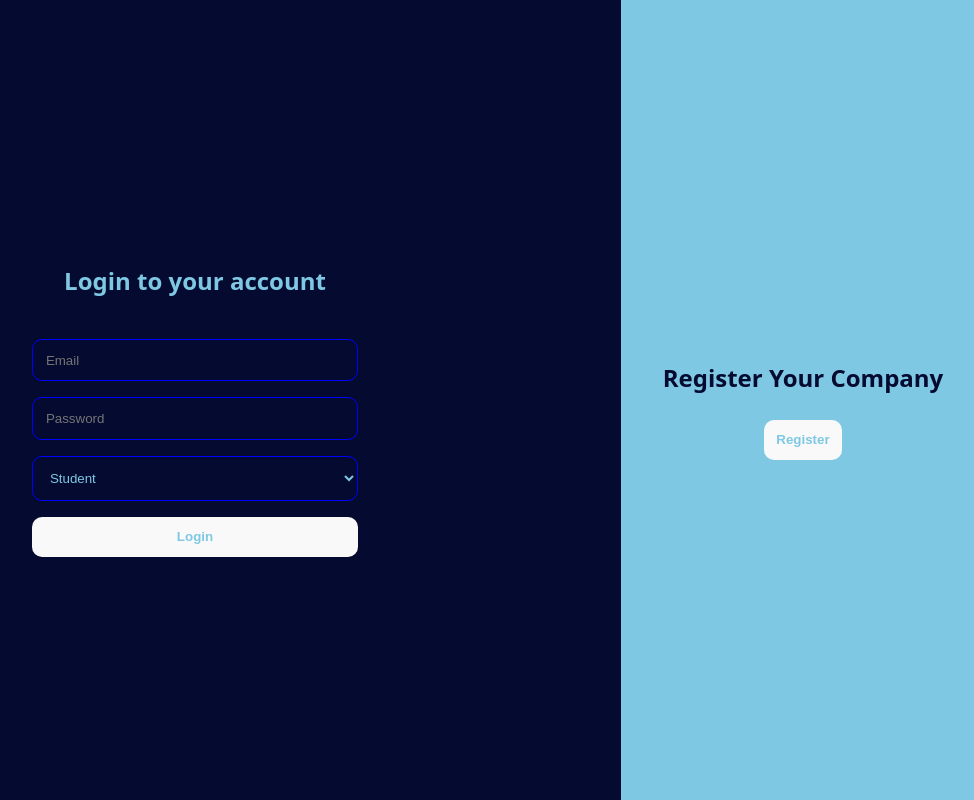
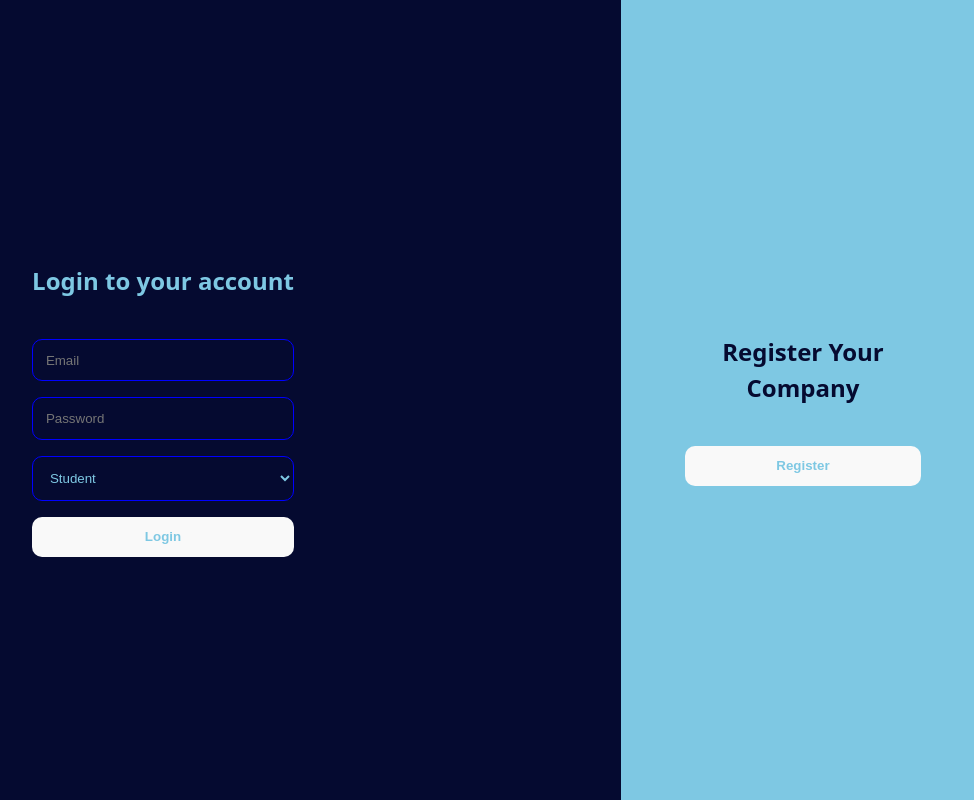
Before and after one commit to AhmedK3019/Internship-Web-Application, a React (Vite) app in the folder kafr-el-sheikh-el-7abeeba/: page / in a window 1280 px wide. Shown: the whole page, without its empty margins (295-1269 px from the left). Built offline with nearby package versions, Linux system fonts and the light colour scheme.

Commit message:
Updated Login

```diff
--- a/kafr-el-sheikh-el-7abeeba/src/Login.jsx
+++ b/kafr-el-sheikh-el-7abeeba/src/Login.jsx
@@ -1,5 +1,7 @@
 import React, { useState } from 'react';
 import './index.css';
+import Register from './Register'
+
 
 const Login = () => {
   const [email, setEmail] = useState('');
@@ -14,6 +16,12 @@ const Login = () => {
       return;
     }
     setMessage(`Logged in successfully as ${role} !`);
+  };
+
+  const handleRegister = (e) => {
+    return(
+       <Register/>
+    );
   };
 
   return (
@@ -56,8 +64,10 @@ const Login = () => {
         </div>
       </div>
       <div className="side-panel">
-        <h2 className='side-text'>Register Your Company</h2>
-        <button>Register</button>
+        <form onSubmit={handleRegister}>
+            <h2 className='side-text'>Register Your Company</h2>
+            <button>Register</button>
+        </form>
       </div>
     </div>
   );
--- /dev/null
+++ b/kafr-el-sheikh-el-7abeeba/src/Register.jsx
@@ -0,0 +1,7 @@
+import './index.css';
+
+function Register(){
+
+}
+
+export default Register
--- a/kafr-el-sheikh-el-7abeeba/src/index.css
+++ b/kafr-el-sheikh-el-7abeeba/src/index.css
@@ -25,7 +25,6 @@ form {
   flex-direction: column;
   gap: 1rem;
   max-width: 400px;
-  width: 100%;
   padding: 2rem;
   margin: auto;
 }
```
